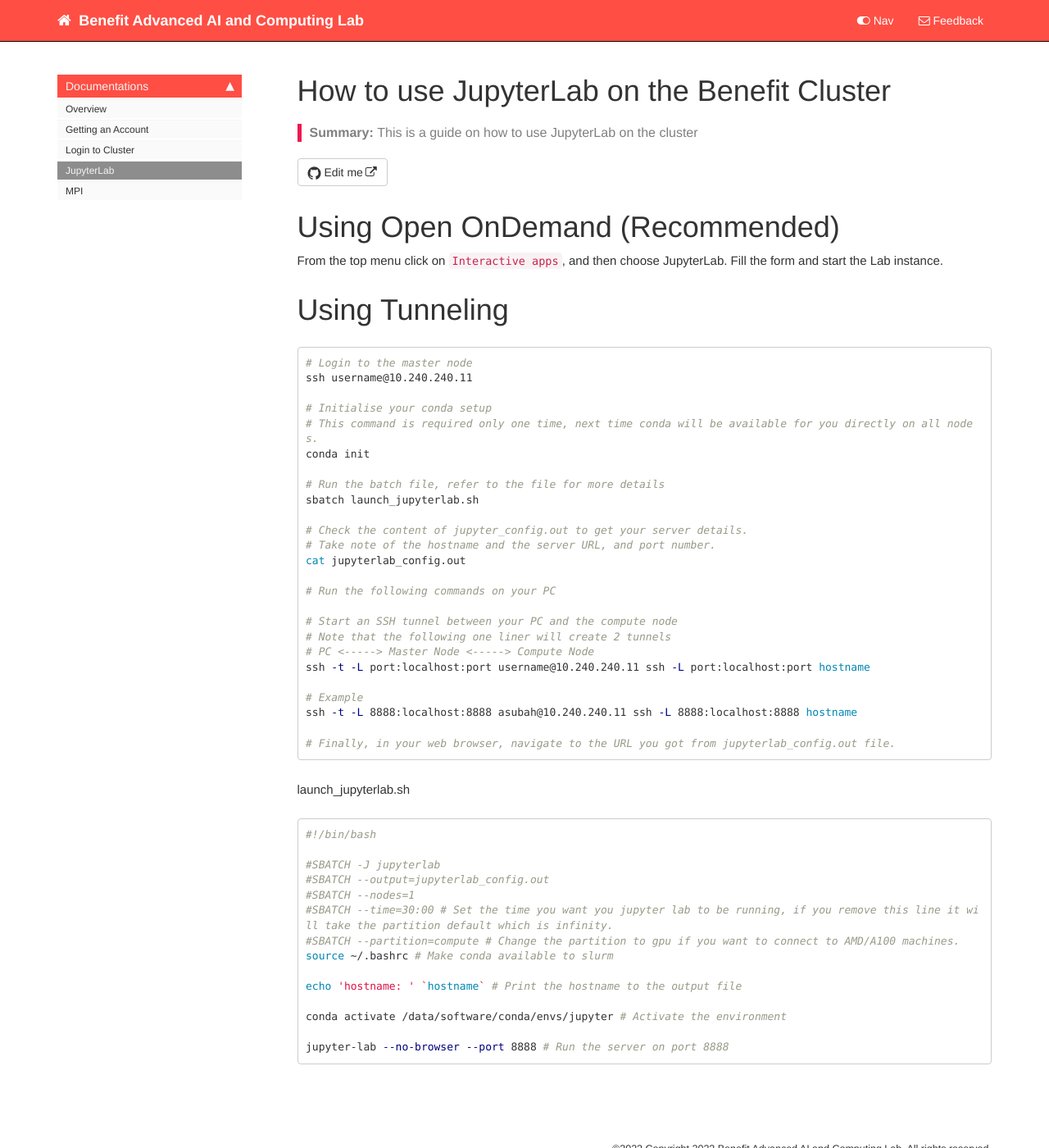
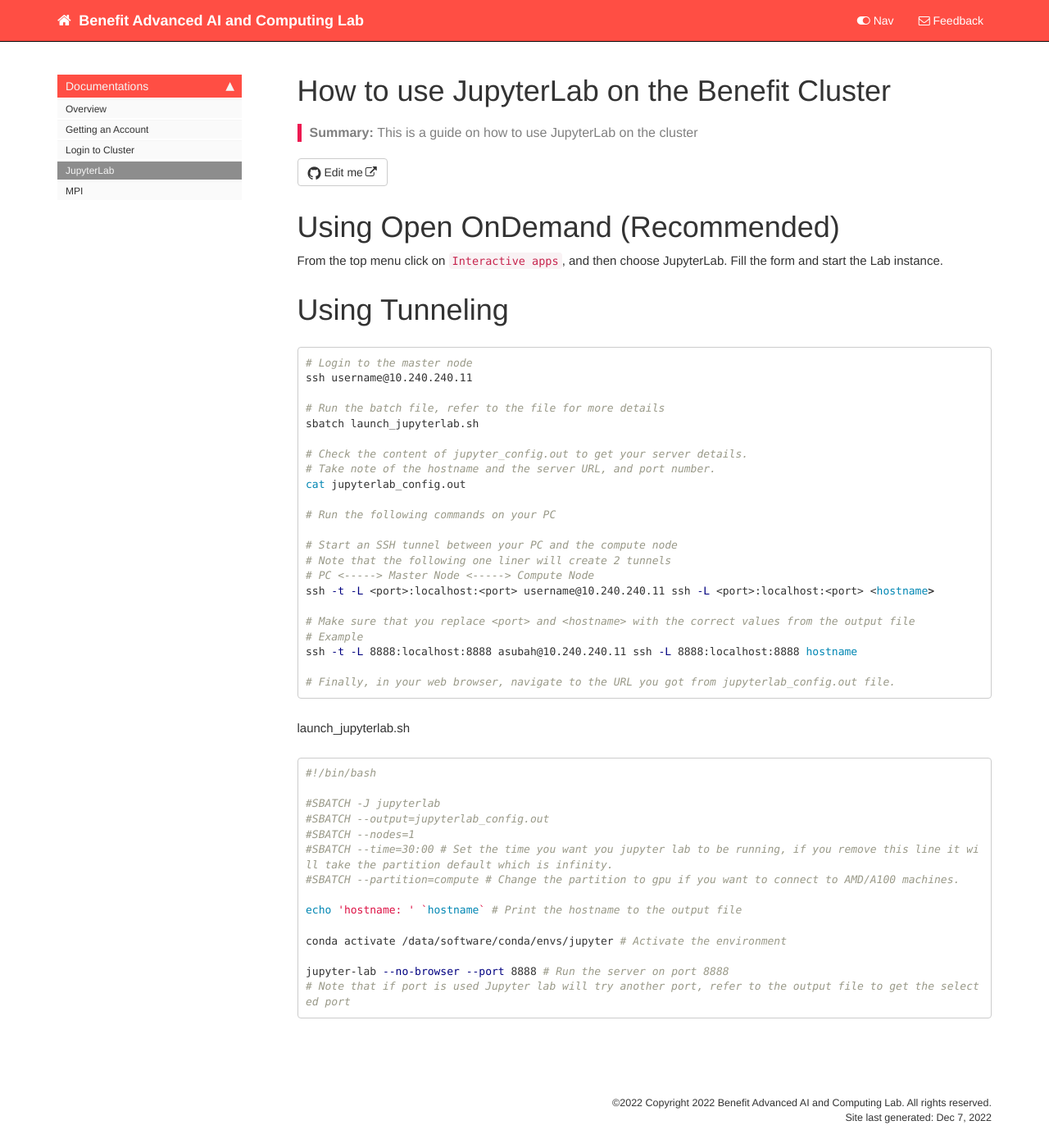
Before and after one commit to UOB-AI/UOB-AI.github.io, a Jekyll site: the page built from pages/jupyterlab.md, in a window 1280 px wide and 1400 px high. Shown: the whole window at 82% size. Built offline with Jekyll 4.4.1, drawn with Linux system fonts in a browser that asks for light colours; comment, search, counter and statistics services are not loaded.

Commit message:
update the instructions

````diff
--- a/pages/jupyterlab.md
+++ b/pages/jupyterlab.md
@@ -17,10 +17,6 @@ Fill the form and start the Lab instance.
 # Login to the master node
 ssh username@10.240.240.11
 
-# Initialise your conda setup
-# This command is required only one time, next time conda will be available for you directly on all nodes.
-conda init
-
 # Run the batch file, refer to the file for more details
 sbatch launch_jupyterlab.sh
 
@@ -33,8 +29,9 @@ cat jupyterlab_config.out
 # Start an SSH tunnel between your PC and the compute node
 # Note that the following one liner will create 2 tunnels
 # PC <-----> Master Node <-----> Compute Node
-ssh -t -L port:localhost:port username@10.240.240.11 ssh -L port:localhost:port hostname
+ssh -t -L <port>:localhost:<port> username@10.240.240.11 ssh -L <port>:localhost:<port> <hostname>
 
+# Make sure that you replace <port> and <hostname> with the correct values from the output file
 # Example
 ssh -t -L 8888:localhost:8888 asubah@10.240.240.11 ssh -L 8888:localhost:8888 hostname
 
@@ -50,11 +47,11 @@ launch_jupyterlab.sh
 #SBATCH --nodes=1
 #SBATCH --time=30:00 # Set the time you want you jupyter lab to be running, if you remove this line it will take the partition default which is infinity.
 #SBATCH --partition=compute # Change the partition to gpu if you want to connect to AMD/A100 machines.
-source ~/.bashrc # Make conda available to slurm
 
 echo 'hostname: ' `hostname` # Print the hostname to the output file
 
 conda activate /data/software/conda/envs/jupyter # Activate the environment
 
 jupyter-lab --no-browser --port 8888 # Run the server on port 8888
+# Note that if port is used Jupyter lab will try another port, refer to the output file to get the selected port
 ```
````
